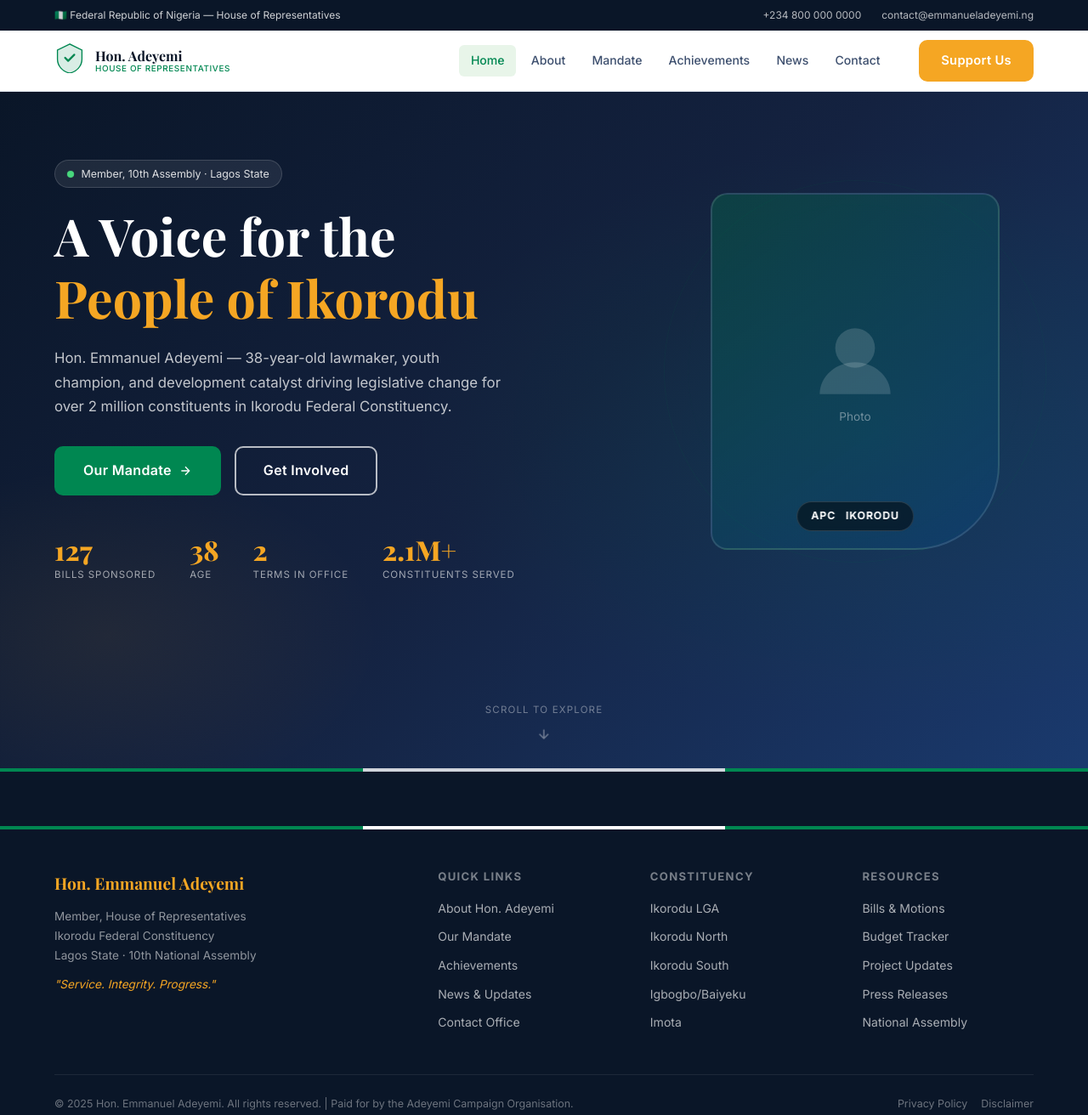
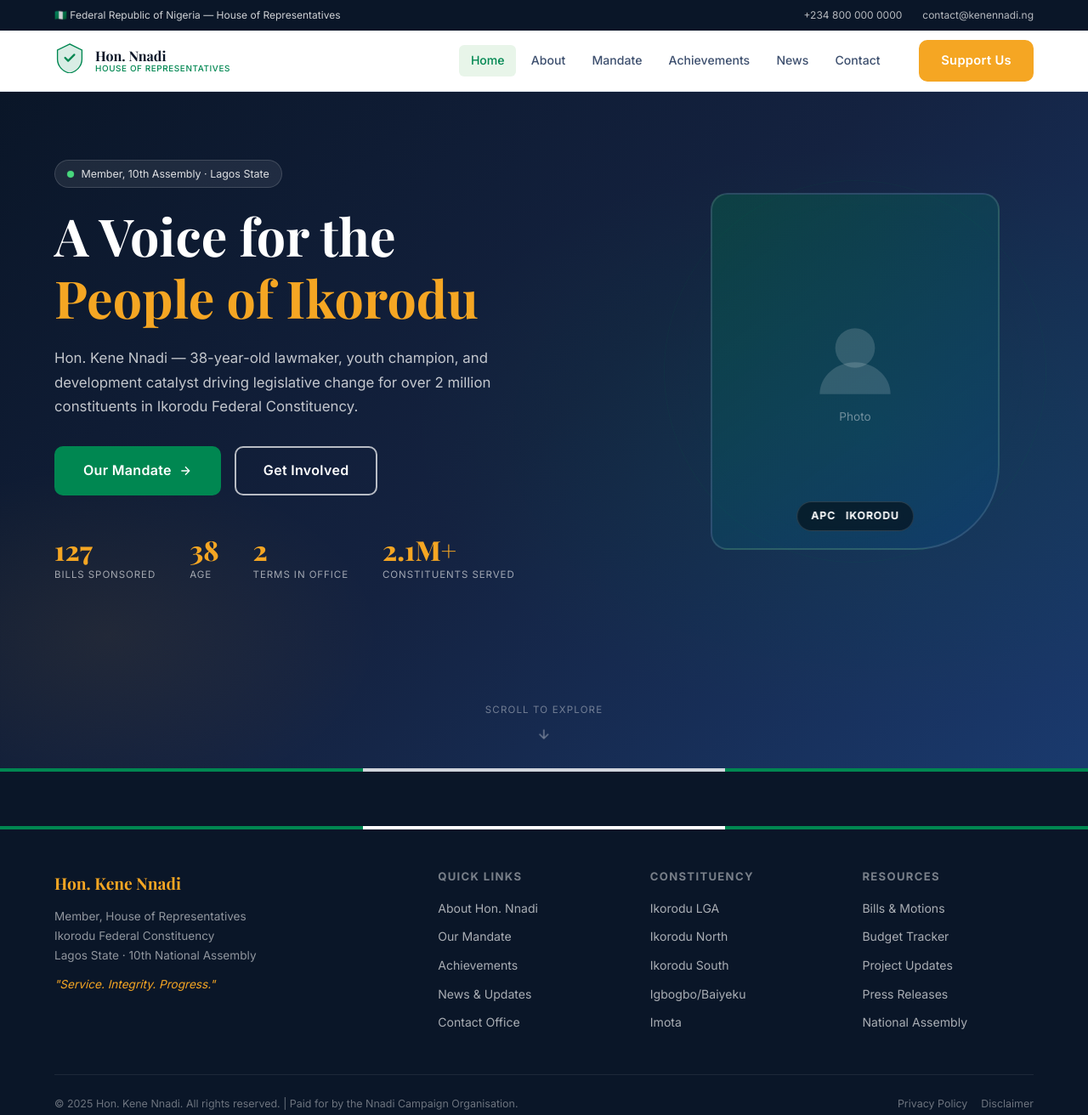
Before and after one commit to craw764/nigeria-pol-site, a plain HTML site: page index.html in a window 1280 px wide. Shown: the whole page at 85% size. Drawn offline with nearby package versions, Linux system fonts and the light colour scheme.

Commit message:
Rename: Emmanuel Adeyemi → Kene Nnadi

```diff
--- a/index.html
+++ b/index.html
@@ -3,8 +3,8 @@
 <head>
   <meta charset="UTF-8">
   <meta name="viewport" content="width=device-width, initial-scale=1.0">
-  <meta name="description" content="Hon. Emmanuel Adeyemi — House of Representatives, Federal Republic of Nigeria. Serving the people of Ikorodu Federal Constituency.">
-  <title>Hon. Emmanuel Adeyemi — House of Representatives</title>
+  <meta name="description" content="Hon. Kene Nnadi — House of Representatives, Federal Republic of Nigeria. Serving the people of Ikorodu Federal Constituency.">
+  <title>Hon. Kene Nnadi — House of Representatives</title>
   <link rel="preconnect" href="https://fonts.googleapis.com">
   <link rel="preconnect" href="https://fonts.gstatic.com" crossorigin>
   <link href="https://fonts.googleapis.com/css2?family=Playfair+Display:wght@700;800&family=Inter:wght@300;400;500;600;700&display=swap" rel="stylesheet">
@@ -18,7 +18,7 @@
       <span>🇳🇬 Federal Republic of Nigeria — House of Representatives</span>
       <div class="topbar-links">
         <a href="tel:+2348000000000">+234 800 000 0000</a>
-        <a href="mailto:contact@emmanueladeyemi.ng">contact@emmanueladeyemi.ng</a>
+        <a href="mailto:contact@kenennadi.ng">contact@kenennadi.ng</a>
       </div>
     </div>
   </div>
@@ -35,7 +35,7 @@
           </svg>
         </div>
         <div class="logo-text">
-          <span class="logo-name">Hon. Adeyemi</span>
+          <span class="logo-name">Hon. Nnadi</span>
           <span class="logo-seat">House of Representatives</span>
         </div>
       </a>
@@ -76,7 +76,7 @@
           <span class="hero-accent">People of Ikorodu</span>
         </h1>
         <p class="hero-subtitle">
-          Hon. Emmanuel Adeyemi — 38-year-old lawmaker, youth champion, and development catalyst driving legislative change for over 2 million constituents in Ikorodu Federal Constituency.
+          Hon. Kene Nnadi — 38-year-old lawmaker, youth champion, and development catalyst driving legislative change for over 2 million constituents in Ikorodu Federal Constituency.
         </p>
         <div class="hero-actions">
           <a href="#mandate" data-nav="mandate" class="btn btn--primary btn--lg">
@@ -158,12 +158,12 @@
 
         <div class="about-content">
           <div class="section-tag">About the Honourable</div>
-          <h2>Emmanuel Adeyemi</h2>
+          <h2>Kene Nnadi</h2>
           <div class="about-title-line">Member, House of Representatives | 10th National Assembly</div>
 
-          <p class="about-lead">At 38, Hon. Emmanuel Adeyemi stands as one of Nigeria's most energetic and results-driven legislators — a product of Ikorodu's streets, schools, and markets, now championing the constituency's future at the highest level of federal lawmaking.</p>
+          <p class="about-lead">At 38, Hon. Kene Nnadi stands as one of Nigeria's most energetic and results-driven legislators — a product of Ikorodu's streets, schools, and markets, now championing the constituency's future at the highest level of federal lawmaking.</p>
 
-          <p>Born and raised in Ikorodu, Lagos State, Emmanuel rose through merit — earning his Bachelor's degree in Political Science from the University of Lagos and a Master's in Public Policy from the University of Ibadan. Before politics, he built a career in community development and youth empowerment, founding the <em>Ikorodu Youth Forward Initiative</em> which trained over 5,000 young people in vocational skills.</p>
+          <p>Born and raised in Ikorodu, Lagos State, Kene rose through merit — earning his Bachelor's degree in Political Science from the University of Lagos and a Master's in Public Policy from the University of Ibadan. Before politics, he built a career in community development and youth empowerment, founding the <em>Ikorodu Youth Forward Initiative</em> which trained over 5,000 young people in vocational skills.</p>
 
           <div class="about-facts">
             <div class="fact-item">
@@ -504,8 +504,8 @@
           </div>
           <div class="news-body">
             <span class="news-date">June 10, 2025</span>
-            <h3>Hon. Adeyemi Secures ₦5 Billion for Ikorodu Waterfront Development</h3>
-            <p>Following months of sustained lobbying at the federal level, Hon. Emmanuel Adeyemi has secured ₦5 billion in federal appropriation for the comprehensive development of the Ikorodu waterfront, set to create 3,000 direct jobs and boost tourism.</p>
+            <h3>Hon. Nnadi Secures ₦5 Billion for Ikorodu Waterfront Development</h3>
+            <p>Following months of sustained lobbying at the federal level, Hon. Kene Nnadi has secured ₦5 billion in federal appropriation for the comprehensive development of the Ikorodu waterfront, set to create 3,000 direct jobs and boost tourism.</p>
             <a href="#" class="read-more">Read Full Statement →</a>
           </div>
         </div>
@@ -520,7 +520,7 @@
           <div class="news-body">
             <span class="news-date">May 28, 2025</span>
             <h3>Youth Employment Bill Passes Second Reading</h3>
-            <p>The Youth Employment (Amendment) Bill 2025, sponsored by Hon. Adeyemi, has passed its second reading at the House...</p>
+            <p>The Youth Employment (Amendment) Bill 2025, sponsored by Hon. Nnadi, has passed its second reading at the House...</p>
             <a href="#" class="read-more">Read More →</a>
           </div>
         </div>
@@ -535,7 +535,7 @@
           <div class="news-body">
             <span class="news-date">May 15, 2025</span>
             <h3>Free Medical Outreach Serves 4,000 Residents</h3>
-            <p>In partnership with the Federal Ministry of Health, Hon. Adeyemi hosted a free medical outreach that screened over 4,000 Ikorodu residents...</p>
+            <p>In partnership with the Federal Ministry of Health, Hon. Nnadi hosted a free medical outreach that screened over 4,000 Ikorodu residents...</p>
             <a href="#" class="read-more">Read More →</a>
           </div>
         </div>
@@ -550,7 +550,7 @@
           <div class="news-body">
             <span class="news-date">April 30, 2025</span>
             <h3>500 Scholarship Letters Disbursed to Ikorodu Students</h3>
-            <p>In fulfilment of his education mandate, Hon. Adeyemi personally distributed 500 federal scholarship letters to deserving students from Ikorodu...</p>
+            <p>In fulfilment of his education mandate, Hon. Nnadi personally distributed 500 federal scholarship letters to deserving students from Ikorodu...</p>
             <a href="#" class="read-more">Read More →</a>
           </div>
         </div>
@@ -675,7 +675,7 @@
           <div class="contact-card">
             <div class="contact-icon">📧</div>
             <h4>Email</h4>
-            <p>contact@emmanueladeyemi.ng<br>press@emmanueladeyemi.ng</p>
+            <p>contact@kenennadi.ng<br>press@kenennadi.ng</p>
           </div>
           <div class="office-hours">
             <h4>Office Hours</h4>
@@ -746,7 +746,7 @@
       <div class="footer-grid">
         <div class="footer-brand">
           <div class="footer-logo">
-            <span>Hon. Emmanuel Adeyemi</span>
+            <span>Hon. Kene Nnadi</span>
           </div>
           <p>Member, House of Representatives<br>Ikorodu Federal Constituency<br>Lagos State · 10th National Assembly</p>
           <div class="footer-motto">"Service. Integrity. Progress."</div>
@@ -754,7 +754,7 @@
         <div class="footer-col">
           <h4>Quick Links</h4>
           <ul>
-            <li><a href="#about" data-nav="about">About Hon. Adeyemi</a></li>
+            <li><a href="#about" data-nav="about">About Hon. Nnadi</a></li>
             <li><a href="#mandate" data-nav="mandate">Our Mandate</a></li>
             <li><a href="#achievements" data-nav="achievements">Achievements</a></li>
             <li><a href="#news" data-nav="news">News &amp; Updates</a></li>
@@ -783,7 +783,7 @@
         </div>
       </div>
       <div class="footer-bottom">
-        <p>&copy; 2025 Hon. Emmanuel Adeyemi. All rights reserved. | Paid for by the Adeyemi Campaign Organisation.</p>
+        <p>&copy; 2025 Hon. Kene Nnadi. All rights reserved. | Paid for by the Nnadi Campaign Organisation.</p>
         <div class="footer-legal">
           <a href="#">Privacy Policy</a>
           <a href="#">Disclaimer</a>
```
